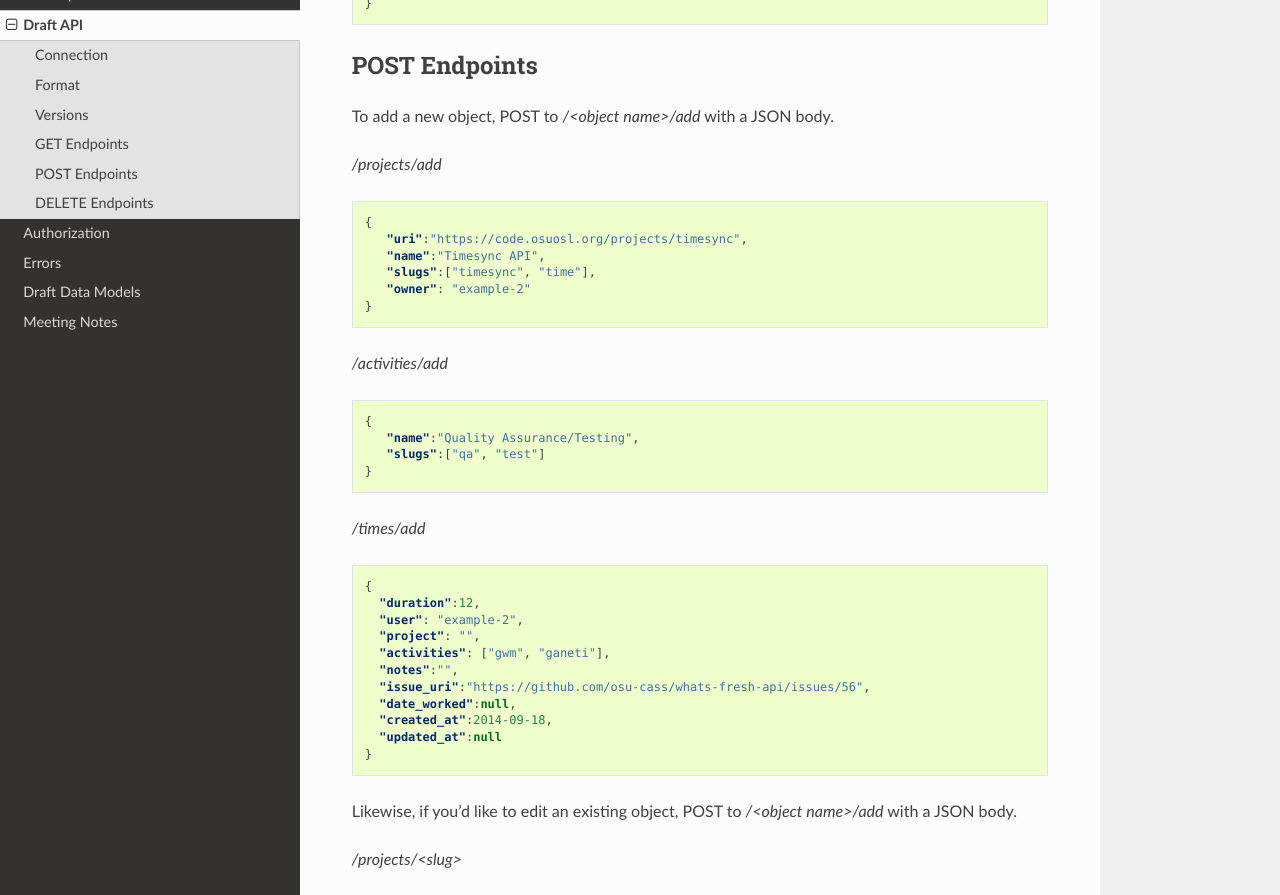
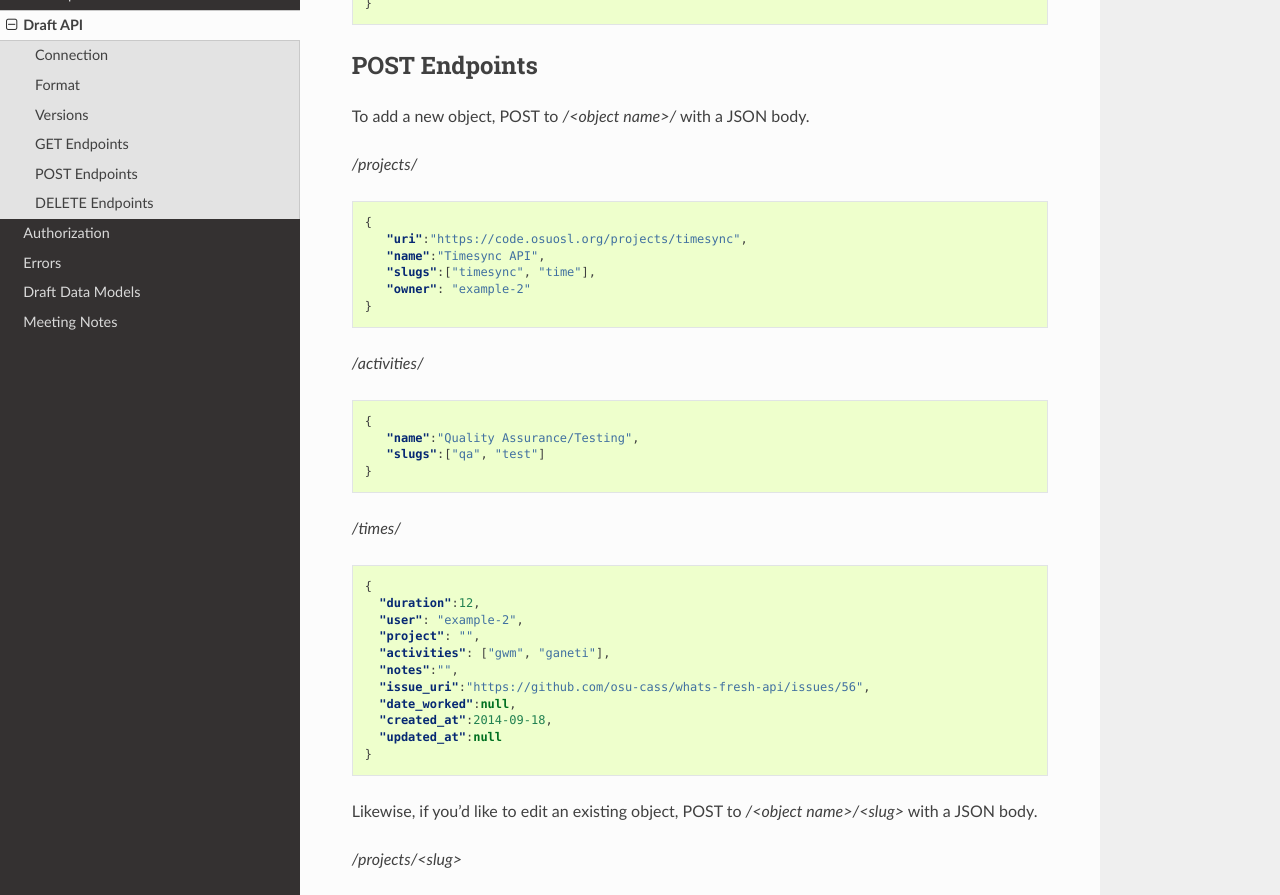
Before and after one commit to osuosl/timesync-node, a Sphinx documentation site: the page built from docs/source/design/draft_api.rst, in a window 1280 px wide and 1400 px high, scrolled down 2106 px. Shown: the part 151-1046 px from the top of the window. Built offline with Sphinx 7.4.7 and the Read the Docs theme 2.0.0, drawn with Linux system fonts in a browser that asks for light colours; some of the changed text lies outside the part shown.

Commit message:
Edit action verbs

```diff
--- a/docs/source/design/draft_api.rst
+++ b/docs/source/design/draft_api.rst
@@ -122,10 +122,10 @@ GET Endpoints
 POST Endpoints
 --------------
 
-To add a new object, POST to */<object name>/add* with a JSON body.
+To add a new object, POST to */<object name>/* with a JSON body.
 
 
-*/projects/add*
+*/projects/*
 
 .. code:: json
 
@@ -136,7 +136,7 @@ To add a new object, POST to */<object name>/add* with a JSON body.
        "owner": "example-2"
     }
 
-*/activities/add*
+*/activities/*
 
 .. code:: json
 
@@ -145,7 +145,7 @@ To add a new object, POST to */<object name>/add* with a JSON body.
        "slugs":["qa", "test"]
     }
 
-*/times/add*
+*/times/*
 
 .. code:: json
 
@@ -162,14 +162,8 @@ To add a new object, POST to */<object name>/add* with a JSON body.
     }
 
 Likewise, if you'd like to edit an existing object, POST to
-*/<object name>/add* with a JSON body.
+*/<object name>/<slug>* with a JSON body.
 
-..  To update an existing object, PUT to */<object name>/<id>* with a JSON body.
-    If you are sending a partial object to */<object name>/<id>*, send via PATCH request.
-
-    If the partial object contains a list of slugs, the field will be overwritten with the
-    new list, not merged. If the client intends to add or change a slug, it must send the
-    complete list with this change.
 
 */projects/<slug>*
 
```
Also changed, not shown: other parts of docs/source/design/draft_api.rst (+1 -1 lines).
